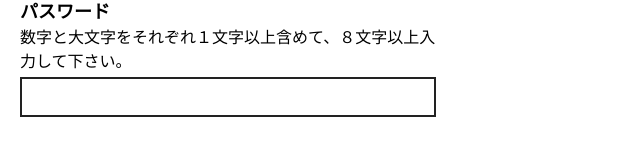
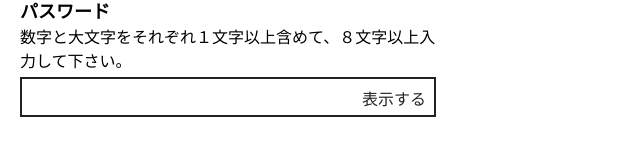
Before and after one commit to shgtkshruch/form-design-patterns-book, a React (Create React App) app: page / in a window 1280 px wide. Shown: the part 221-376 px from the top of the page, without its empty margins (0-640 px from the left). Built offline with nearby package versions, Linux system fonts and the light colour scheme.

Commit message:
Add button to reveal password

```diff
--- a/src/App.js
+++ b/src/App.js
@@ -1,4 +1,4 @@
-import React from 'react';
+import React, { useState } from 'react';
 import styled from '@emotion/styled'
 import './App.css';
 
@@ -46,13 +46,42 @@ const Input = styled.input`
   border: 2px solid #222;
 `;
 
+const PasswordRevealer = styled.div`
+  position: relative;
+`;
+
 const InputPassword = styled(Input)`
+  padding-right: 70px;
+
   ::-ms-reveal {
     display: none;
   }
 `;
 
+const RevealButton = styled.button`
+  position: absolute;
+  top: 2px;
+  right: 2px;
+  bottom: 2px;
+  width: 80px;
+  padding: 8px 0;
+  border: none;
+  border-radius: 0;
+  appearance: none;
+  font-size: 1em;
+  background-color: #fff;
+  color: #222;
+  font: inherit;
+  line-height: 1.5625;
+`;
+
 function App() {
+  const [hidePassword, setHidePassword] = useState(true);
+
+  function revealPassword(e) {
+    setHidePassword(!hidePassword);
+  }
+
   return (
     <PageContent>
       <H1>登録フォーム</H1>
@@ -68,7 +97,12 @@ function App() {
           <FieldLabel>パスワード</FieldLabel>
         </Label>
         <FieldHint>数字と大文字をそれぞれ１文字以上含めて、８文字以上入力して下さい。</FieldHint>
-        <InputPassword type="password" id="password" name="password" />
+        <PasswordRevealer>
+          <InputPassword type={hidePassword ? 'password' : 'text'} id="password" name="password" />
+          <RevealButton type="button" onClick={revealPassword}>
+            {hidePassword ? '表示する' : '隠す'}
+          </RevealButton>
+        </PasswordRevealer>
       </Field>
     </PageContent>
   );
```
